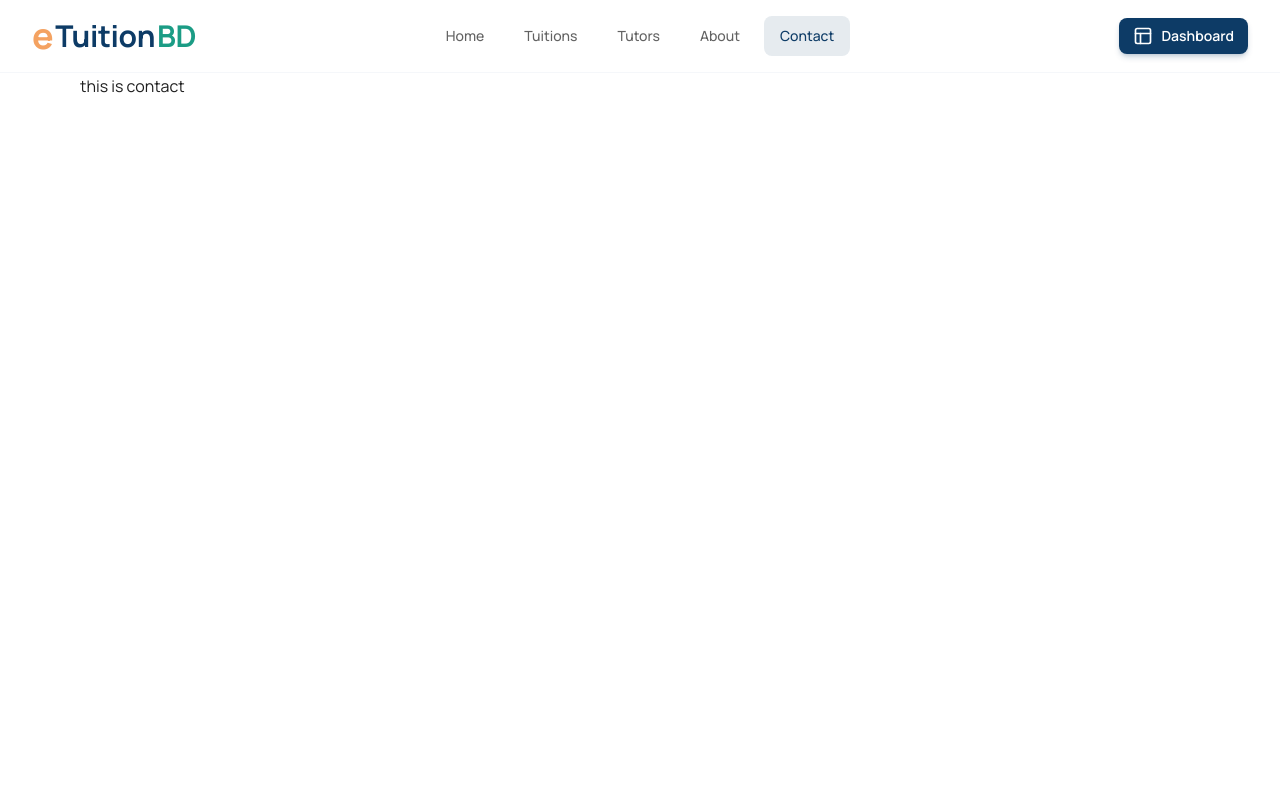
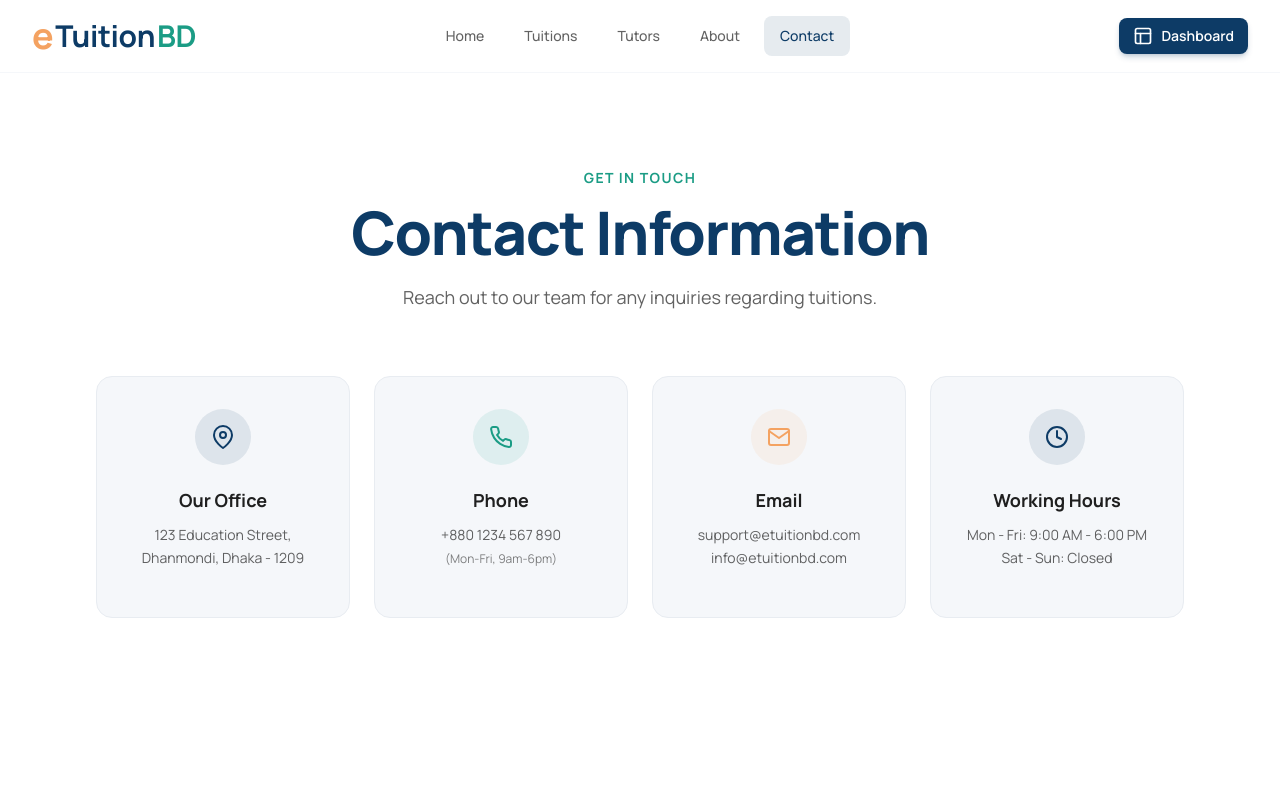
Before and after one commit to khorshedsadhin/eTuitionBd-client, a React (Vite) app: page /contact in a window 1280 px wide. Shown: the top 800 px of the page. Built offline with nearby package versions, Linux system fonts and the light colour scheme; no server answers.

Commit message:
added contact page

```diff
--- a/src/pages/Contact/Contact.jsx
+++ b/src/pages/Contact/Contact.jsx
@@ -1,9 +1,84 @@
-import React from 'react';
+import React from "react";
+import { FiMapPin, FiMail, FiPhone, FiClock } from "react-icons/fi";
+import FadeIn from "../../components/Shared/FadeIn";
 
 const Contact = () => {
   return (
-    <div>
-      this is contact
+    <div className="flex min-h-[80vh] items-center justify-center bg-base-100 px-4 py-12">
+
+      <div className="w-full max-w-6xl">
+        {/* Section Title */}
+        <FadeIn>
+        <div className="mb-16 text-center">
+          <p className="mb-2 text-sm font-bold uppercase tracking-widest text-secondary">
+            Get in Touch
+          </p>
+          <h1 className="text-primary">
+            Contact Information
+          </h1>
+          <p className="mx-auto mt-4 max-w-2xl text-lg text-base-content/70">
+            Reach out to our team for any inquiries regarding tuitions.
+          </p>
+        </div>
+
+        </FadeIn>
+
+        {/* Contact Information Grid - Static Cards */}
+        <FadeIn delay={0.2}>
+        <div className="grid gap-6 md:grid-cols-2 lg:grid-cols-4">
+
+          {/* Card 1: Office Address */}
+          <div className="rounded-2xl border border-base-300 bg-base-200 p-8 text-center">
+            <div className="mx-auto mb-6 flex h-14 w-14 items-center justify-center rounded-full bg-primary/10 text-primary">
+              <FiMapPin size={24} />
+            </div>
+            <h3 className="mb-3 text-lg font-bold text-base-content">Our Office</h3>
+            <p className="text-sm leading-relaxed text-base-content/70">
+              123 Education Street,<br />
+              Dhanmondi, Dhaka - 1209
+            </p>
+          </div>
+
+          {/* Card 2: Phone Number */}
+          <div className="rounded-2xl border border-base-300 bg-base-200 p-8 text-center">
+            <div className="mx-auto mb-6 flex h-14 w-14 items-center justify-center rounded-full bg-secondary/10 text-secondary">
+              <FiPhone size={24} />
+            </div>
+            <h3 className="mb-3 text-lg font-bold text-base-content">Phone</h3>
+            <p className="text-sm leading-relaxed text-base-content/70">
+              <span className="block mb-1">+880 1234 567 890</span>
+              <span className="block text-xs opacity-80">(Mon-Fri, 9am-6pm)</span>
+            </p>
+          </div>
+
+          {/* Card 3: Email Address */}
+          <div className="rounded-2xl border border-base-300 bg-base-200 p-8 text-center">
+            <div className="mx-auto mb-6 flex h-14 w-14 items-center justify-center rounded-full bg-accent/10 text-accent">
+              <FiMail size={24} />
+            </div>
+            <h3 className="mb-3 text-lg font-bold text-base-content">Email</h3>
+            <p className="text-sm leading-relaxed text-base-content/70">
+              support@etuitionbd.com<br />
+              info@etuitionbd.com
+            </p>
+          </div>
+
+          {/* Card 4: Business Hours */}
+          <div className="rounded-2xl border border-base-300 bg-base-200 p-8 text-center">
+            <div className="mx-auto mb-6 flex h-14 w-14 items-center justify-center rounded-full bg-primary/10 text-primary">
+              <FiClock size={24} />
+            </div>
+            <h3 className="mb-3 text-lg font-bold text-base-content">Working Hours</h3>
+            <p className="text-sm leading-relaxed text-base-content/70">
+              Mon - Fri: 9:00 AM - 6:00 PM<br />
+              Sat - Sun: Closed
+            </p>
+          </div>
+
+        </div>
+
+        </FadeIn>
+      </div>
     </div>
   );
 };
```
